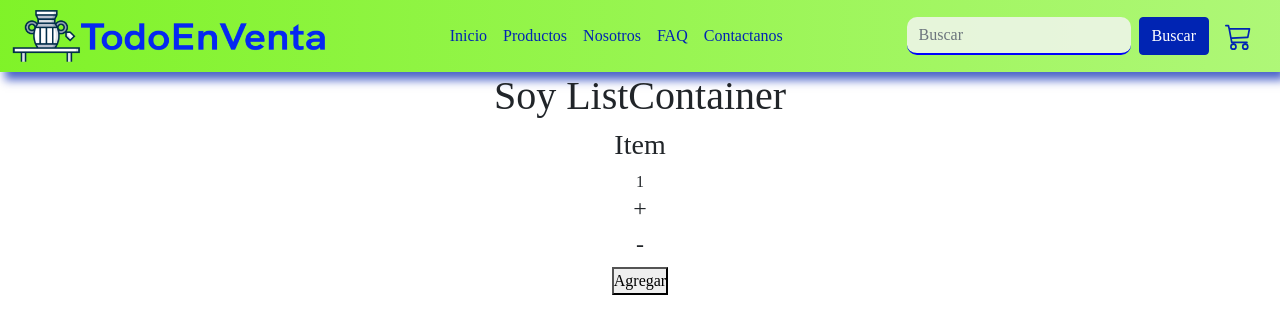
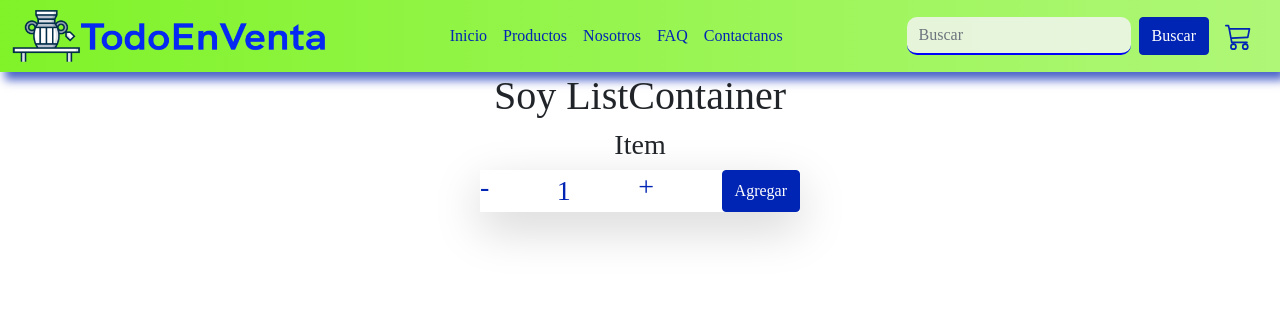
Before and after one commit to FranciscoZaragoza10/todoenventa.com_React, a React (Create React App) app: page / in a window 1280 px wide. Shown: the top 334 px of the page. Built offline with nearby package versions, Linux system fonts and the light colour scheme.

Commit message:
contador fixed

```diff
--- a/src/components/ItemCount/ItemCount.jsx
+++ b/src/components/ItemCount/ItemCount.jsx
@@ -1,13 +1,19 @@
 import { useState, useEffect } from "react";
 
 function ItemCount({ stock, initial }) {
-  const [count, setCount] = useState(Number(initial));
+  const [count, setCount] = useState(initial);
   useEffect(() => {});
   const handleCount = () => {
-    setCount(count + 1);
+    if (count < stock) {
+      setCount(count + 1);
+    } else {
+      alert("Solo hay disponibles: " + stock);
+    }
   };
   const reduceCount = () => {
-    setCount(count - 1);
+    if (count > initial) {
+      setCount(count - 1);
+    }
   };
   const onAdd = () => {
     console.log("Agregaste " + count + " items");
@@ -15,11 +21,17 @@ function ItemCount({ stock, initial }) {
   return (
     <>
       <h3>Item</h3>
-      <div>
-        <label>{count}</label>
-        <h4 onClick={handleCount}>+</h4>
-        <h4 onClick={reduceCount}>-</h4>
-        <button onClick={onAdd}>Agregar</button>
+      <div className="d-flex col-3 mx-auto flex-wrap justify-content-between shadow-lg">
+        <h4 className="text-primary fs-3" onClick={reduceCount}>
+          -
+        </h4>
+        <label className="text-primary fs-3">{count}</label>
+        <h4 className="text-primary fs-3" onClick={handleCount}>
+          +
+        </h4>
+        <button className="btn btn-primary" onClick={onAdd}>
+          Agregar
+        </button>
       </div>
     </>
   );
--- a/src/components/ItemListContainer/ItemListContainer.jsx
+++ b/src/components/ItemListContainer/ItemListContainer.jsx
@@ -6,7 +6,7 @@ const ItemListContainer = ({ saludo }) => {
       <div className="px-3">
         <h1>{saludo}</h1>
       </div>
-      <ItemCount stock="5" initial="1" />
+      <ItemCount stock={5} initial={1} />
     </>
   );
 };
```
